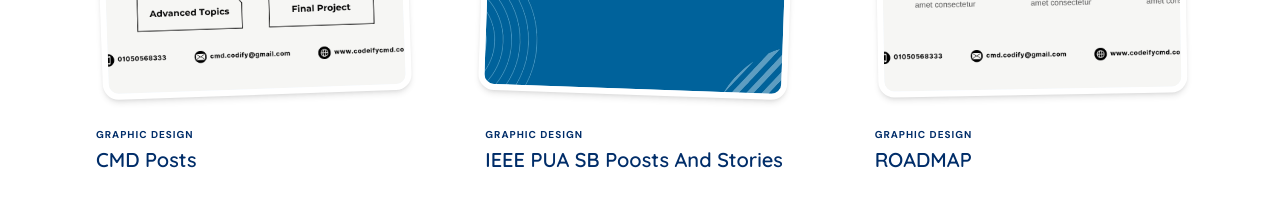
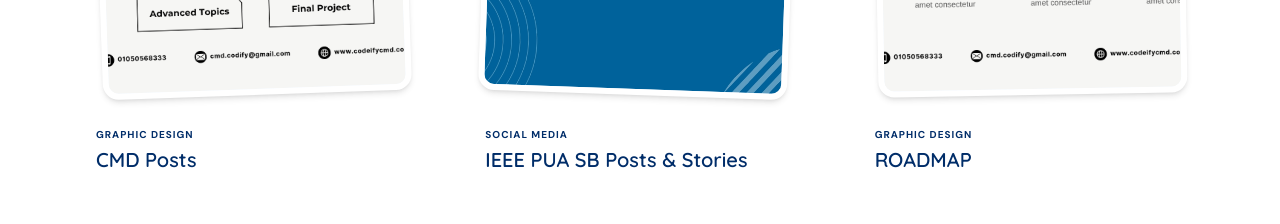
Before and after one commit to nadiahossny/nadiahossnyportfolio, a React (Vite) app: page /graphic-design in a window 1280 px wide. Shown: the part 1600-1824 px from the top of the page. Built offline with nearby package versions, Linux system fonts and the light colour scheme.

Commit message:
Feature: Add customProjectDetails dictionary to Services.tsx allowing easy text overrides for auto-generated graphic design folders

```diff
--- a/src/pages/Services.tsx
+++ b/src/pages/Services.tsx
@@ -13,6 +13,18 @@
 // eslint-disable-next-line @typescript-eslint/no-explicit-any
 const bundlesMap: Record<string, any> = {};
 
+// If you want to customize the text for a specific project folder, you can do it here!
+// Just use the exact folder name as the key.
+const customProjectDetails: Record<string, { title?: string; story?: string; category?: string }> = {
+  "IEEE PUA SB poosts and stories": {
+    title: "IEEE PUA SB Posts & Stories",
+    story: "A collection of social media designs, posts, and stories crafted for the IEEE PUA Student Branch.",
+    category: "Social Media"
+  },
+  // You can add more overrides here for other folders! For example:
+  // "My Folder Name": { title: "Custom Title", story: "Custom Story..." }
+};
+
 for (const path in imageModules) {
   // eslint-disable-next-line @typescript-eslint/ban-ts-comment
   // @ts-expect-error
@@ -23,12 +35,14 @@
   if (folderName === 'graphic-design' || folderName === 'assets' || folderName === 'src') continue;
 
   if (!bundlesMap[folderName]) {
+    const custom = customProjectDetails[folderName] || {};
+
     bundlesMap[folderName] = {
       id: folderName,
-      title: folderName.split(' ').map((word: string) => word.charAt(0).toUpperCase() + word.slice(1)).join(' '),
-      category: "Graphic Design",
+      title: custom.title || folderName.split(' ').map((word: string) => word.charAt(0).toUpperCase() + word.slice(1)).join(' '),
+      category: custom.category || "Graphic Design",
       cover: url,
-      story: `A collection of designs from the ${folderName} project.`,
+      story: custom.story || `A collection of designs from the ${folderName} project.`,
       images: []
     };
   }
```
